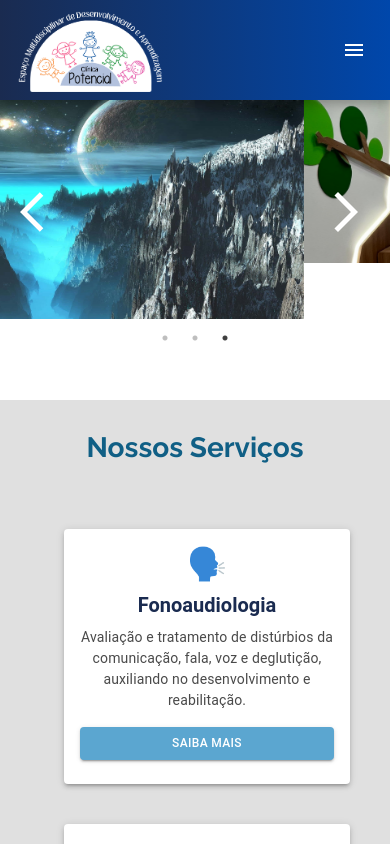
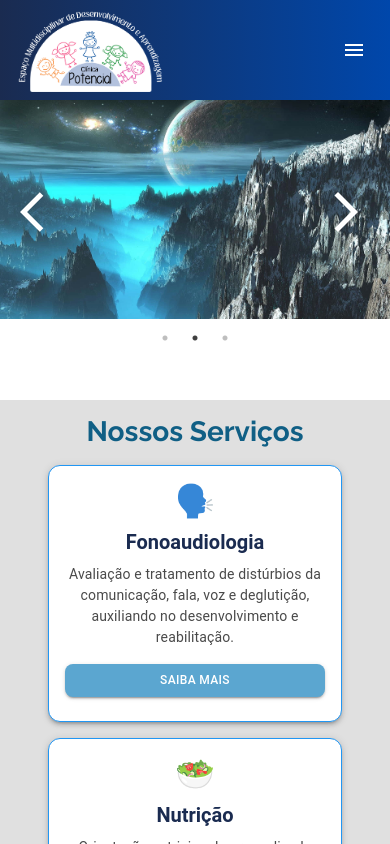
Before and after one commit to pedrinholopinho/ClincaPotencial, a React (Vite) app: page / in a window 390 px wide. Shown: the top 844 px of the page. Built offline with nearby package versions, Linux system fonts and the light colour scheme.

Commit message:
enviando ajustes da sessao de serviços para mobile

```diff
--- a/src/global.css
+++ b/src/global.css
@@ -26,7 +26,10 @@ html, body {
     --container-width-sm: 320px;
 }
 * {
-  box-sizing: border-box; /* Isso garante que o padding e a borda não aumentem o tamanho dos elementos */
+   /* Isso garante que o padding e a borda não aumentem o tamanho dos elementos */
+  margin: 0;
+  padding: 0;
+  box-sizing: border-box;
 }
 
 img {
--- a/src/pages/home.tsx
+++ b/src/pages/home.tsx
@@ -198,10 +198,14 @@ const Header = () => {
       </Box>
 
       {/* Seção de Serviços */}
+      <Box sx={{ margin: 0, padding: 0 }}>
         <Servico servicesRef={servicesRef} />
+      </Box>
 
       {/* Seção da Equipe */}
+      <Box sx={{ margin: 0, padding: 0 }}>
         <Equipe ref={teamRef} />
+      </Box>
 
       {/* Footer */}
       <Footer />
--- a/src/pages/servico.tsx
+++ b/src/pages/servico.tsx
@@ -3,14 +3,13 @@ import { Box, Typography, Grid, Card, CardContent, Button } from "@mui/material"
 
 // Simulação dos dados dos serviços
 const services = [
-    { title: "Fonoaudiologia", description: "Avaliação e tratamento de distúrbios da comunicação, fala, voz e deglutição, auxiliando no desenvolvimento e reabilitação.", icon: "🗣️" }, // Ícone de fala
-    { title: "Nutrição", description: "Orientação nutricional personalizada para promover saúde, bem-estar e equilíbrio alimentar, atendendo às necessidades individuais.", icon: "🥗" }, // Ícone de salada
-    { title: "Psicopedagogia", description: "Acompanhamento especializado para superar dificuldades de aprendizagem, desenvolvendo estratégias eficazes de ensino.", icon: "📚" }, // Ícone de livro
-    { title: "Psicologia", description: "Atendimento psicológico para promover bem-estar emocional, autoconhecimento e enfrentamento de desafios pessoais.", icon: "🧠" }, // Ícone de cérebro
-    { title: "Reforço Escolar", description: "Apoio educacional para potencializar o aprendizado, reforçando conteúdos e melhorando o desempenho acadêmico.", icon: "✏️" }, // Ícone de lápis
-    { title: "Terapia Ocupacional", description: "Intervenção para melhorar habilidades motoras, cognitivas e sociais, promovendo autonomia e qualidade de vida.", icon: "👐" }, // Ícone de mãos abertas
+  { title: "Fonoaudiologia", description: "Avaliação e tratamento de distúrbios da comunicação, fala, voz e deglutição, auxiliando no desenvolvimento e reabilitação.", icon: "🗣️" },
+  { title: "Nutrição", description: "Orientação nutricional personalizada para promover saúde, bem-estar e equilíbrio alimentar, atendendo às necessidades individuais.", icon: "🥗" },
+  { title: "Psicopedagogia", description: "Acompanhamento especializado para superar dificuldades de aprendizagem, desenvolvendo estratégias eficazes de ensino.", icon: "📚" },
+  { title: "Psicologia", description: "Atendimento psicológico para promover bem-estar emocional, autoconhecimento e enfrentamento de desafios pessoais.", icon: "🧠" },
+  { title: "Reforço Escolar", description: "Apoio educacional para potencializar o aprendizado, reforçando conteúdos e melhorando o desempenho acadêmico.", icon: "✏️" },
+  { title: "Terapia Ocupacional", description: "Intervenção para melhorar habilidades motoras, cognitivas e sociais, promovendo autonomia e qualidade de vida.", icon: "👐" },
 ];
-
 
 const Servico = ({ servicesRef }: { servicesRef: React.RefObject<HTMLDivElement> }) => {
   const [expandedCard, setExpandedCard] = useState<number | null>(null);
@@ -24,15 +23,14 @@ const Servico = ({ servicesRef }: { servicesRef: React.RefObject<HTMLDivElement>
       ref={servicesRef}
       sx={{
         width: "100%",
-        minHeight: "100vh",
         backgroundColor: "var(--light-grey)",
         display: "flex",
         flexDirection: "column",
         justifyContent: "center",
         alignItems: "center",
-        py: { xs: 4, md: 8 }, // Padding vertical ajustado para mobile
-        px: { xs: 2, md: 0 }, // Padding horizontal ajustado para mobile
-        marginTop: 0,
+        pt: { xs: 2, md: 4 },
+        pb: { xs: 4, md: 8 },
+        px: { xs: 2, md: 0 },
       }}
     >
       <Typography
@@ -40,47 +38,58 @@ const Servico = ({ servicesRef }: { servicesRef: React.RefObject<HTMLDivElement>
         align="center"
         sx={{
           fontWeight: "bold",
-          mb: 4,
+          mb: 2,
           color: "#105f85",
           fontFamily: "'Raleway', sans-serif",
-          fontSize: { xs: "1.75rem", md: "3rem" }, // Tamanho de fonte menor para mobile
+          fontSize: { xs: "1.75rem", md: "3rem" },
         }}
       >
         Nossos Serviços
       </Typography>
+
       <Grid
         container
-            spacing={3}
         sx={{
-                maxWidth: { xs: "100%", md: "var(--container-width-lg)" }, // Usa toda a largura em mobile
+          maxWidth: { xs: "100%", md: "var(--container-width-lg)" },
           margin: "0 auto",
           px: { xs: 2, md: 0 },
           justifyContent: "center",
+          alignItems: "center",
+          gap: { xs: 2, md: 3 }, // Espaçamento entre os cards
         }}
       >
-
         {services.map((service, index) => (
-          <Grid item xs={12} sm={6} md={4} display="flex" justifyContent="center">
-
+          <Grid
+            item
+            xs={12}
+            sm={6}
+            md={4}
+            display="flex"
+            justifyContent="center"
+            alignItems="center"
+            key={index}
+          >
             <Card
               sx={{
-                height: { xs: "auto", md: "400px" }, // Altura automática em mobile
-                width: { xs: "100%", md: "90%" }, // Largura total em mobile
+                height: { xs: "auto", md: "400px" },
+                width: { xs: "90%", md: "90%" }, // Largura ajustada para mobile
                 maxWidth: 400,
                 display: "flex",
                 flexDirection: "column",
                 boxShadow: 3,
                 transition: "transform 0.3s",
-                "&:hover": { transform: { md: "scale(1.05)" } }, // Efeito hover apenas em desktop
+                "&:hover": { transform: { md: "scale(1.05)" } },
                 backgroundColor: "var(--white)",
-                m: { xs: 1, md: 0 }, // Margem ajustada para mobile
+                borderRadius: "12px",
+                border: "1px solid #2196F3",
+                margin: "0 auto", // Centraliza o card
               }}
             >
               <CardContent
                 sx={{
                   flexGrow: 1,
                   textAlign: "center",
-                  padding: { xs: 2, md: 3 }, // Padding interno ajustado para mobile
+                  padding: { xs: 2, md: 3 },
                 }}
               >
                 <Typography variant="h4" sx={{ mb: { xs: 1, md: 2 }, fontSize: { xs: "2rem", md: "2.5rem" } }}>
@@ -93,7 +102,7 @@ const Servico = ({ servicesRef }: { servicesRef: React.RefObject<HTMLDivElement>
                     fontWeight: "bold",
                     mb: { xs: 1, md: 2 },
                     color: "var(--dark-primary)",
-                    fontSize: { xs: "1.25rem", md: "1.5rem" }, // Tamanho de fonte ajustado para mobile
+                    fontSize: { xs: "1.25rem", md: "1.5rem" },
                   }}
                 >
                   {service.title}
@@ -103,7 +112,7 @@ const Servico = ({ servicesRef }: { servicesRef: React.RefObject<HTMLDivElement>
                   sx={{
                     mb: { xs: 1, md: 2 },
                     color: "var(--dark-grey)",
-                    fontSize: { xs: "0.875rem", md: "1rem" }, // Tamanho de fonte ajustado para mobile
+                    fontSize: { xs: "0.875rem", md: "1rem" },
                   }}
                 >
                   {service.description}
@@ -114,7 +123,7 @@ const Servico = ({ servicesRef }: { servicesRef: React.RefObject<HTMLDivElement>
                     sx={{
                       mb: { xs: 1, md: 2 },
                       color: "var(--grey)",
-                      fontSize: { xs: "0.75rem", md: "0.875rem" }, // Tamanho de fonte ajustado para mobile
+                      fontSize: { xs: "0.75rem", md: "0.875rem" },
                     }}
                   >
                     Mais detalhes sobre o serviço...
@@ -127,9 +136,10 @@ const Servico = ({ servicesRef }: { servicesRef: React.RefObject<HTMLDivElement>
                     mt: { xs: 1, md: 2 },
                     backgroundColor: "var(--dark)",
                     "&:hover": { backgroundColor: "var(--light-dark)" },
-                    fontSize: { xs: "0.75rem", md: "0.875rem" }, // Tamanho de fonte ajustado para mobile
-                    padding: { xs: "6px 12px", md: "10px 22px" }, // Padding ajustado para mobile
-                    width: { xs: "100%", md: "auto" }, // Largura total em mobile
+                    fontSize: { xs: "0.75rem", md: "0.875rem" },
+                    padding: { xs: "6px 12px", md: "10px 22px" },
+                    width: { xs: "100%", md: "auto" },
+                    borderRadius: "8px",
                   }}
                   onClick={() => handleExpandCard(index)}
                 >
```
Lines whose indentation alone changed are shown as unchanged.
